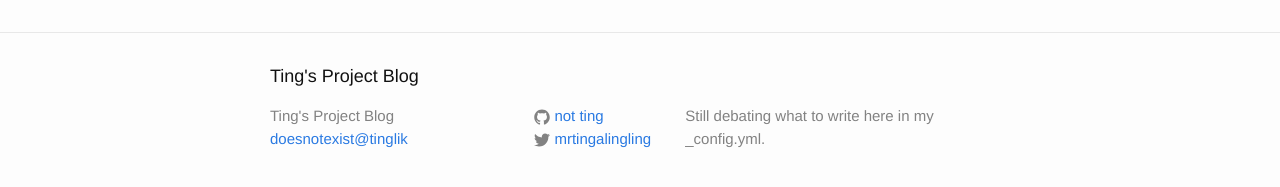
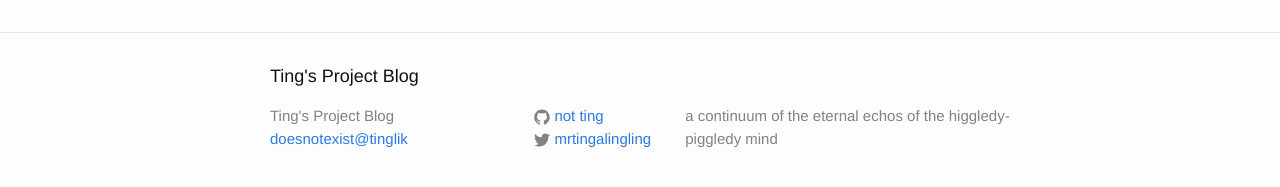
Before and after one commit to mrtingalingling/mrtingalingling.github.io, a Jekyll site: the page built from about.md, in a window 1280 px wide. Shown: the part 279-466 px from the top of the page. Built offline with Jekyll 4.4.1, drawn with Linux system fonts in a browser that asks for light colours.

Commit message:
Update _config.yml

```diff
--- a/_config.yml
+++ b/_config.yml
@@ -9,7 +9,7 @@
 title: Ting's Project Blog
 email: doesnotexist@tinglik
 description: > # this means to ignore newlines until "baseurl:"
-  Still debating what to write here in my _config.yml.
+  a continuum of the eternal echos of the higgledy-piggledy mind
 baseurl: "/post" # the subpath of your site, e.g. /blog
 url: "https://www.tinglik.to" # the base hostname & protocol for your site
 twitter_username: mrtingalingling
```
